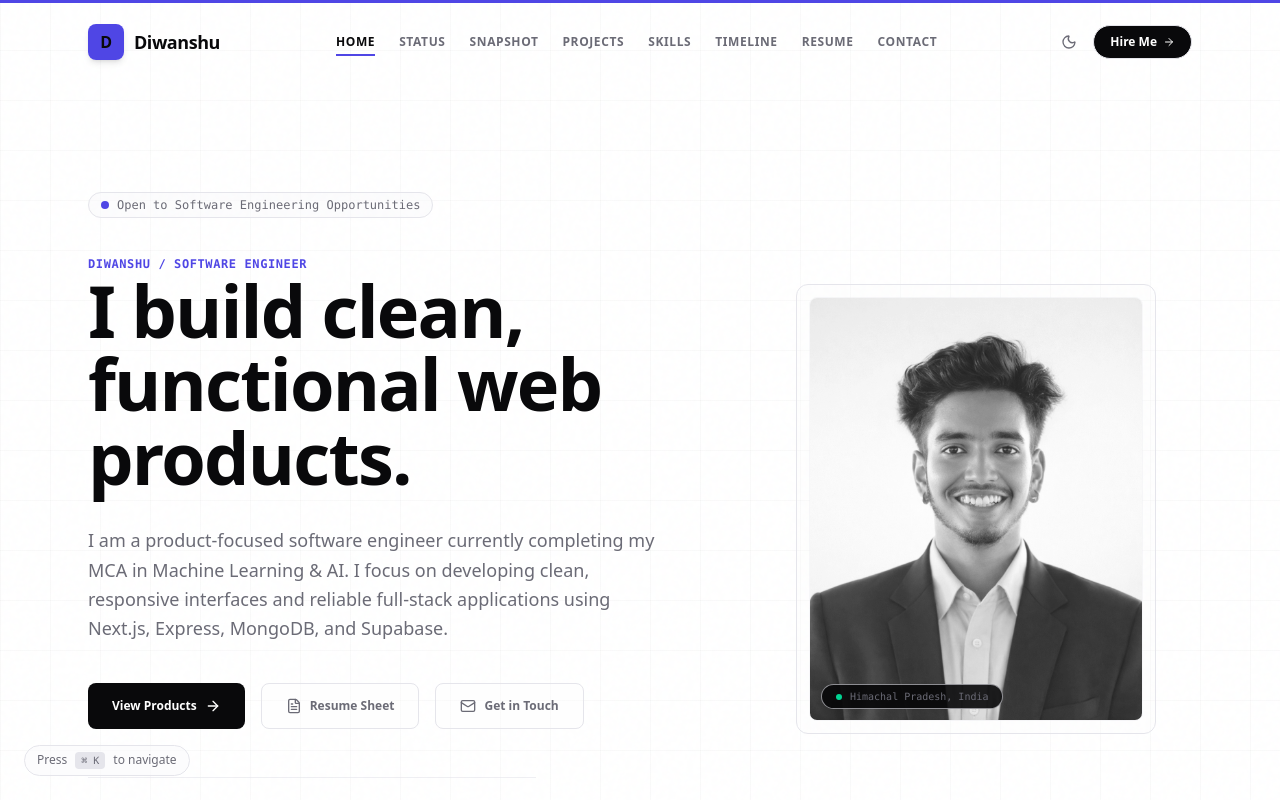
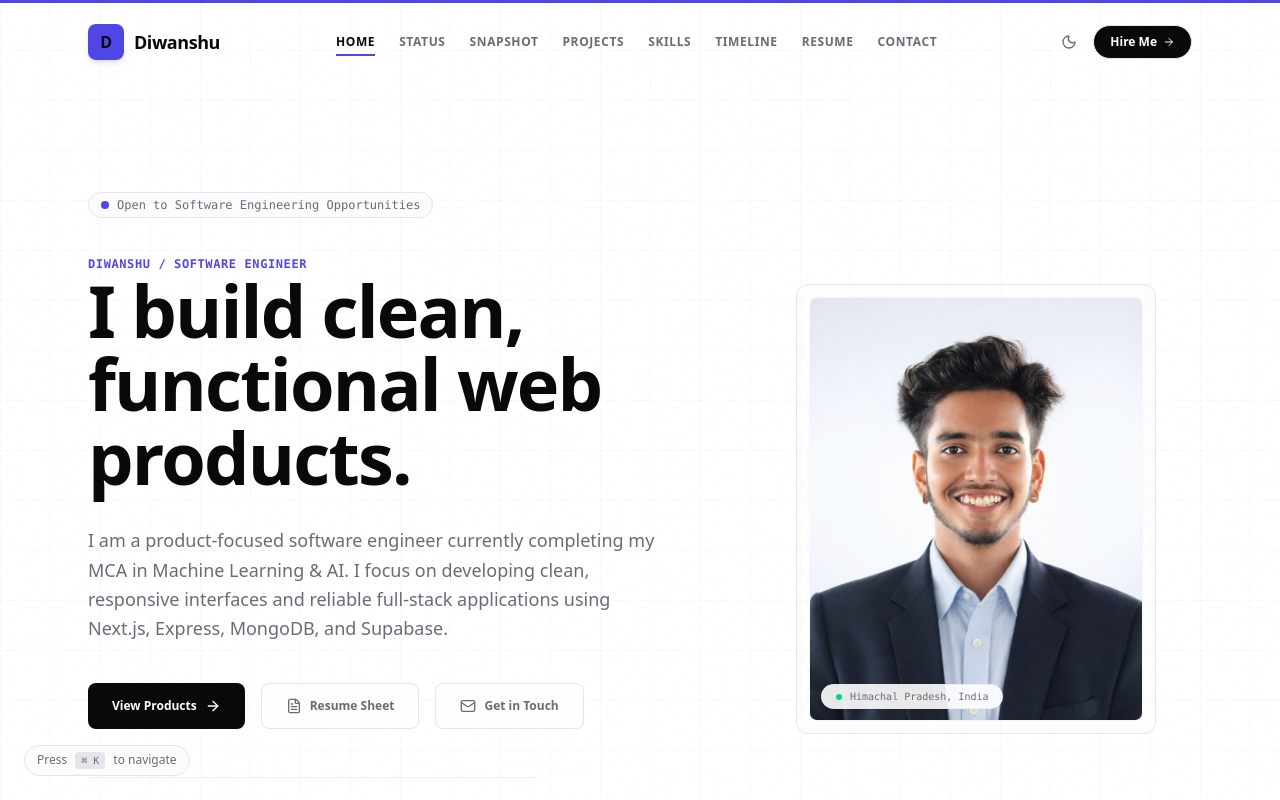
Before and after one commit to diwanshu200419-commits/portfolio, a Next.js app: page / in a window 1280 px wide. Shown: the top 800 px of the page. Built offline with nearby package versions, Linux system fonts and the light colour scheme.

Commit message:
style: default portfolio theme to Light Mode and display full color profile picture

```diff
--- a/src/app/globals.css
+++ b/src/app/globals.css
@@ -1,6 +1,18 @@
 @import "tailwindcss";
 
 :root {
+  --primary-bg: #ffffff;
+  --secondary-bg: #f5f5f7;
+  --card-bg: #fafafc;
+  --border-dark: #e5e5eb;
+  --accent-purple: #4f46e5;
+  --accent-blue: #4f46e5;
+  --highlight-cyan: #09090b;
+  --text-white: #09090b;
+  --text-muted: #6b6b76;
+}
+
+.dark {
   --primary-bg: #070708;
   --secondary-bg: #0e0e11;
   --card-bg: #0a0a0c;
@@ -10,18 +22,6 @@
   --highlight-cyan: #fafafa;
   --text-white: #fafafa;
   --text-muted: #7e7e86;
-}
-
-.light {
-  --primary-bg: #ffffff;
-  --secondary-bg: #f5f5f7;
-  --card-bg: #fafafc;
-  --border-dark: #e5e5eb;
-  --accent-purple: #4f46e5;
-  --accent-blue: #4f46e5;
-  --highlight-cyan: #09090b;
-  --text-white: #09090b;
-  --text-muted: #6b6b76;
 }
 
 @theme {
@@ -41,11 +41,11 @@
 }
 
 :root {
-  color-scheme: dark;
+  color-scheme: light;
 }
 
-.light {
-  color-scheme: light;
+.dark {
+  color-scheme: dark;
 }
 
 html {
--- a/src/components/Hero.tsx
+++ b/src/components/Hero.tsx
@@ -158,13 +158,13 @@ export default function Hero() {
                   <img
                     src="/profile.png"
                     alt="Diwanshu Profile Portrait"
-                    className="h-full w-full object-cover grayscale opacity-90 transition-all duration-500 hover:grayscale-0 hover:opacity-100"
+                    className="h-full w-full object-cover"
                     draggable="false"
                   />
                 </div>
 
                 {/* Floating Location Overlay */}
-                <div className="absolute bottom-6 left-6 z-20 flex items-center gap-2 rounded-full bg-[#070708]/90 border border-border-dark/60 px-3.5 py-1 text-[10px] font-mono text-text-muted select-none">
+                <div className="absolute bottom-6 left-6 z-20 flex items-center gap-2 rounded-full bg-primary-bg/90 border border-border-dark/60 px-3.5 py-1 text-[10px] font-mono text-text-muted select-none">
                   <span className="h-1.5 w-1.5 rounded-full bg-emerald-400" />
                   <span>Himachal Pradesh, India</span>
                 </div>
```
